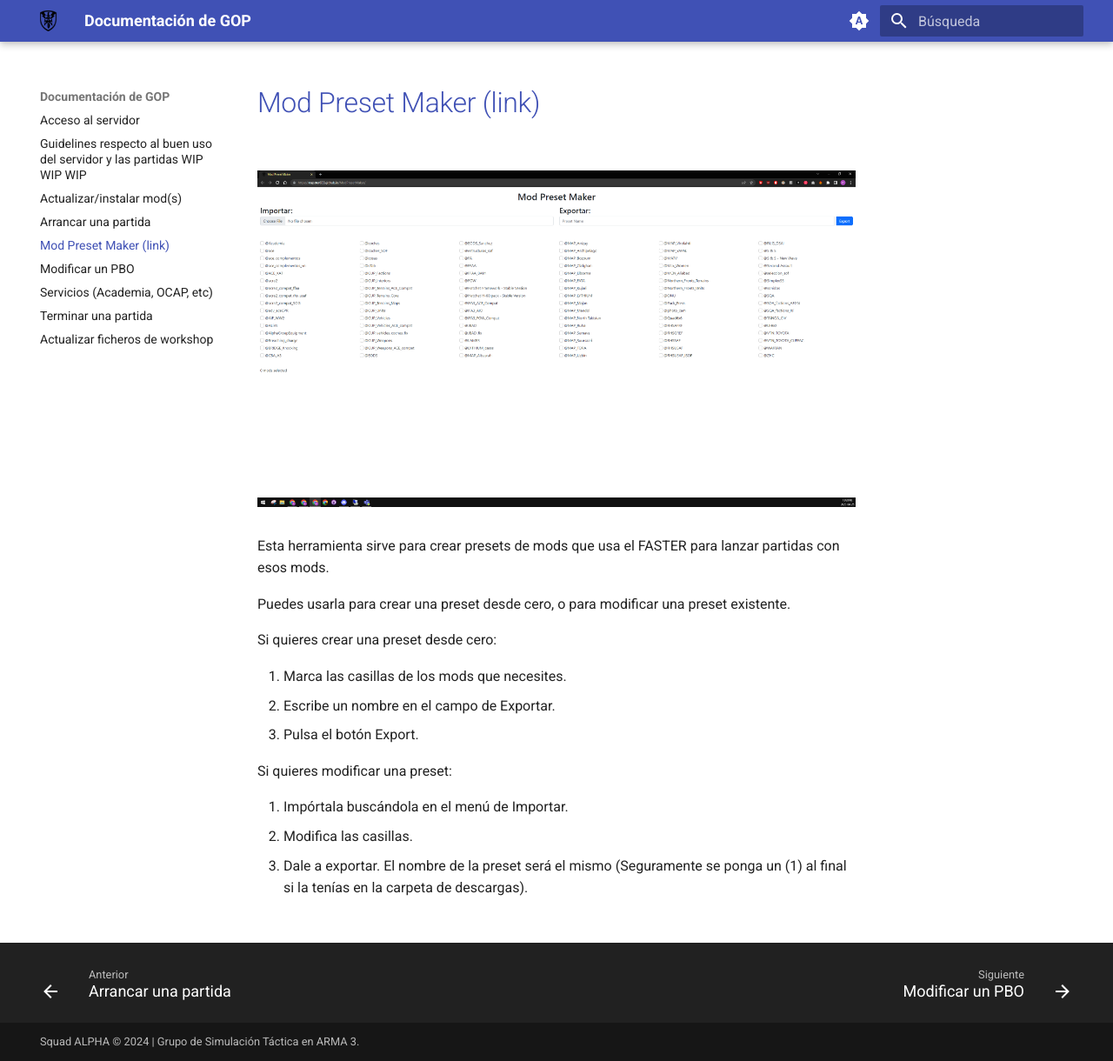
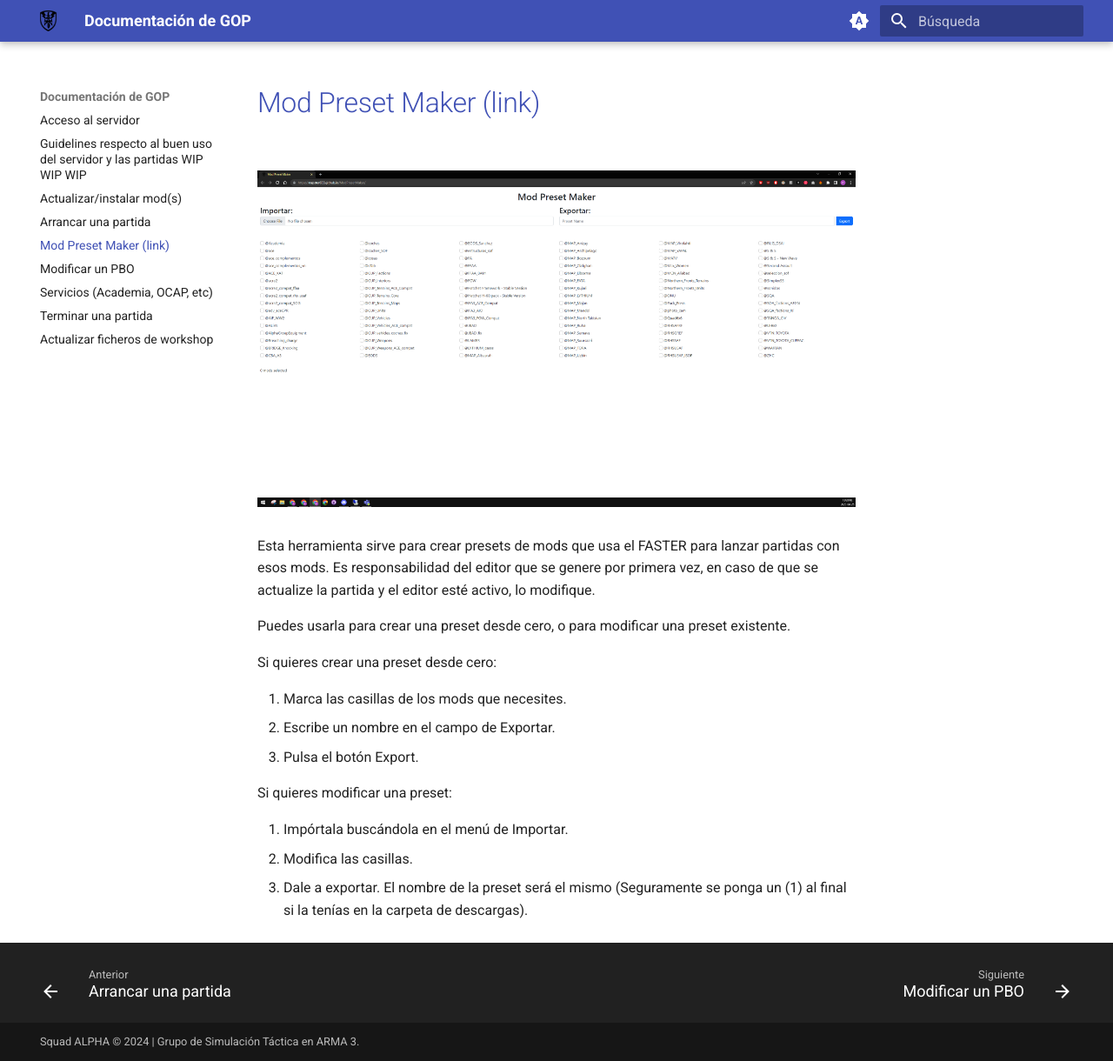
Before and after one commit to gopsquadalpha/DocuGOP, an MkDocs documentation site: the page built from docs/mod_preset_maker.md, in a window 1280 px wide and 1220 px high. Shown: the whole window at 87% size. Built offline with MkDocs 1.6.1 and Material for MkDocs 9.7.7, drawn with Linux system fonts in a browser that asks for light colours.

Commit message:
Aclaraciones sobre el uso de modmaker

```diff
--- a/docs/mod_preset_maker.md
+++ b/docs/mod_preset_maker.md
@@ -4,7 +4,7 @@
   ![Mod Preset Maker](assets/mod_preset_maker.png)
 </figure>
 
-Esta herramienta sirve para crear presets de mods que usa el FASTER para lanzar partidas con esos mods.
+Esta herramienta sirve para crear presets de mods que usa el FASTER para lanzar partidas con esos mods. Es responsabilidad del editor que se genere por primera vez, en caso de que se actualize la partida y el editor esté activo, lo modifique.
 
 Puedes usarla para crear una preset desde cero, o para modificar una preset existente.
 
```
